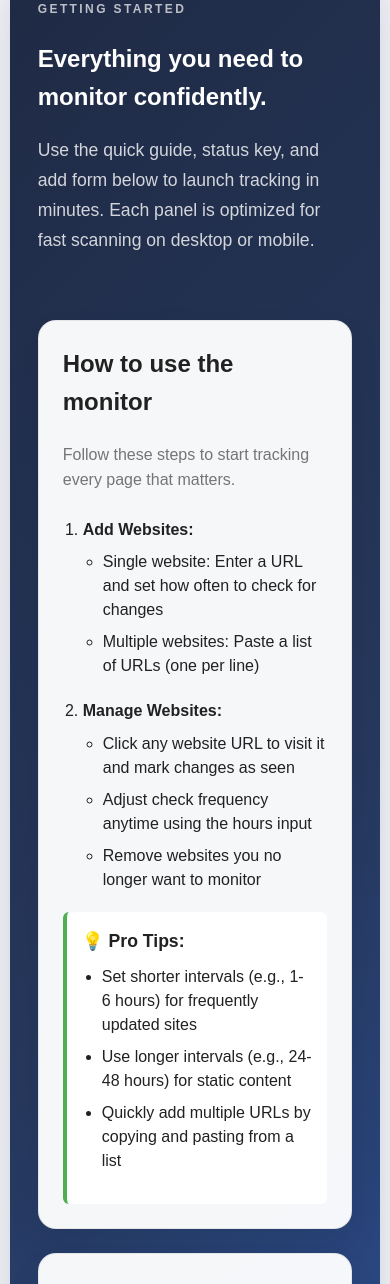
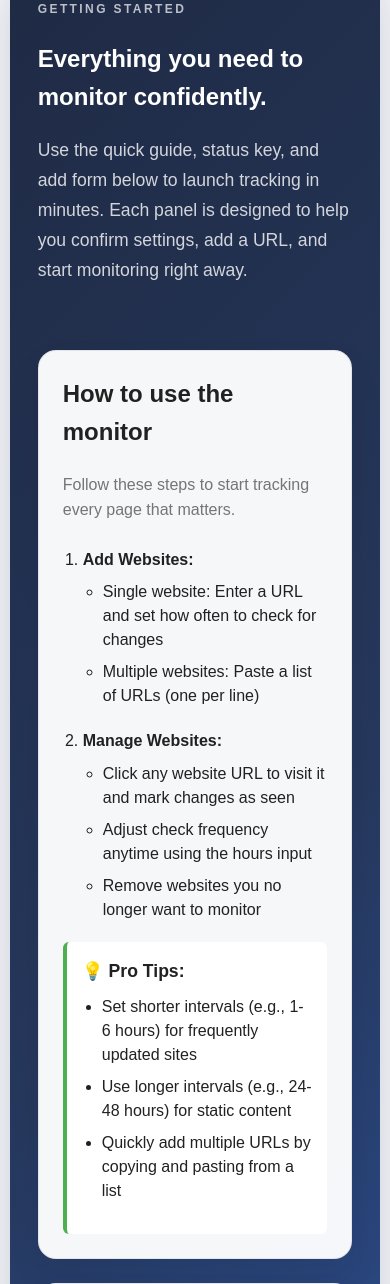
Before and after one commit to samiralibabic/WebsiteChangeMonitor, a Flask app: template templates/index.html in a window 390 px wide. Shown: the part 268-1552 px from the top of the page. Run offline with Flask 3, Linux system fonts and the light colour scheme; the template is opened without the code that fills it, so the values that code supplies are empty.

Commit message:
Refine getting started hero copy

```diff
--- a/static/css/styles.css
+++ b/static/css/styles.css
@@ -204,9 +204,13 @@ h1 {
 
 .dashboard-hero-grid {
     display: grid;
-    grid-template-columns: repeat(auto-fit, minmax(260px, 1fr));
+    grid-template-columns: repeat(2, minmax(280px, 1fr));
     gap: 1.5rem;
     align-items: start;
+}
+
+.dashboard-hero-grid #instructions {
+    grid-column: 1 / -1;
 }
 
 .hero-panel {
@@ -940,6 +944,10 @@ button:hover {
         border-radius: 20px;
     }
 
+    .dashboard-hero-grid {
+        grid-template-columns: 1fr;
+    }
+
     .dashboard-card {
         padding: 1.5rem;
     }
--- a/templates/index.html
+++ b/templates/index.html
@@ -11,7 +11,7 @@
             <h1>Everything you need to monitor confidently.</h1>
             <p class="hero-subtitle">
                 Use the quick guide, status key, and add form below to launch tracking in minutes. Each panel is
-                optimized for fast scanning on desktop or mobile.
+                designed to help you confirm settings, add a URL, and start monitoring right away.
             </p>
         </div>
         <div class="dashboard-hero-grid">
```
